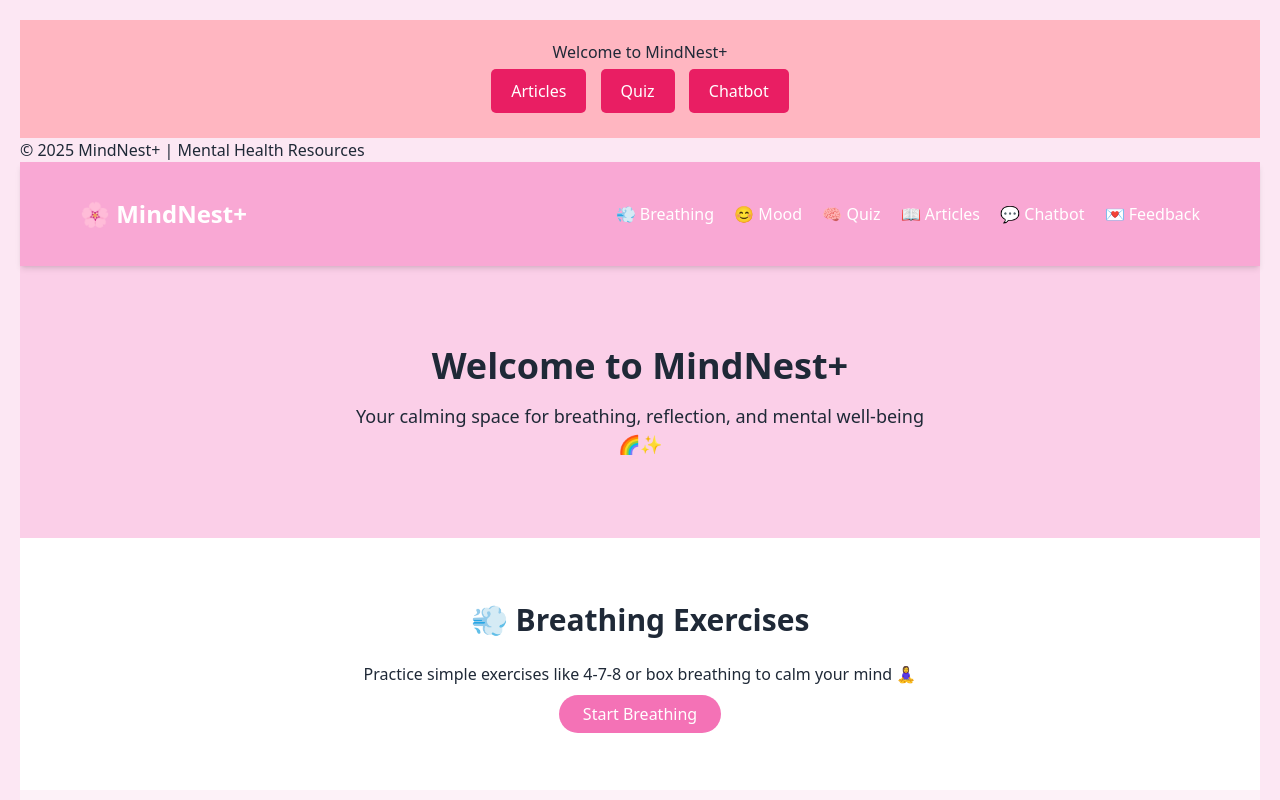
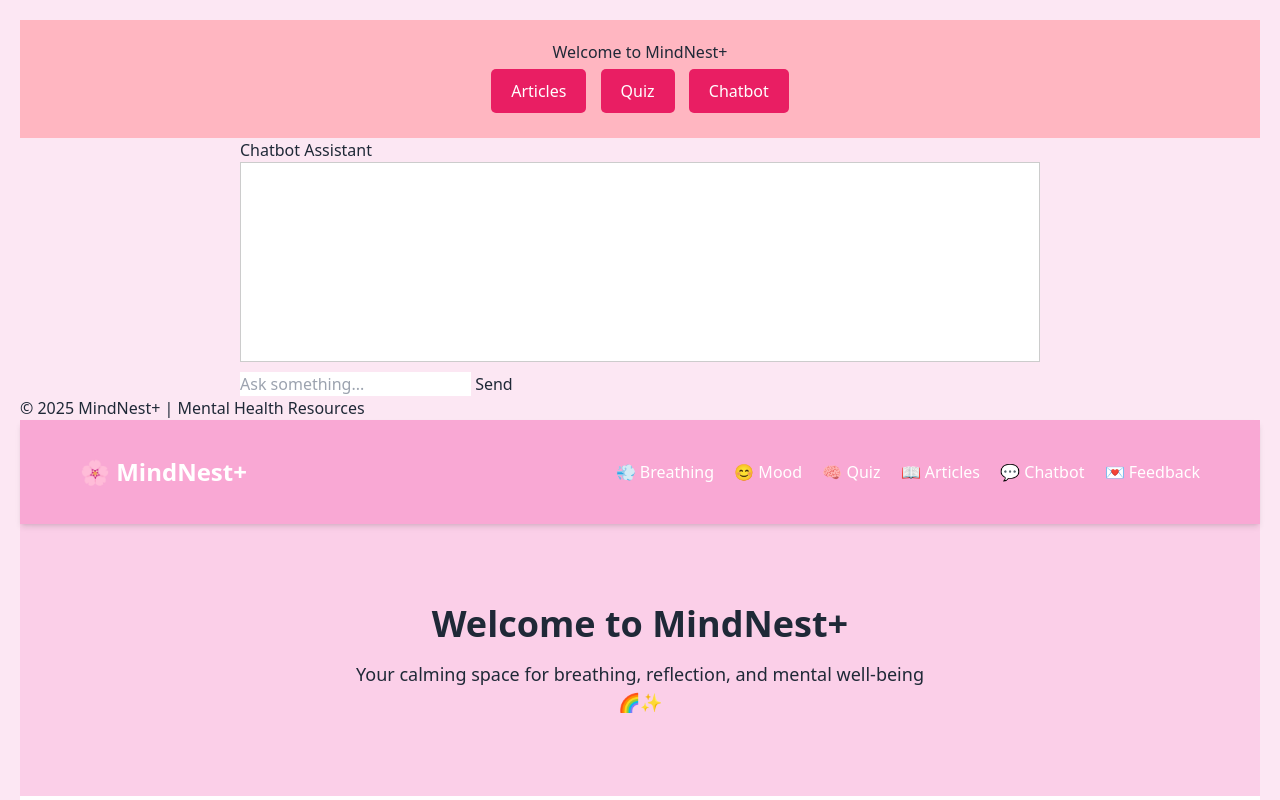
Before and after one commit to meowmeow123-bot/mindnest-plus, a website: page index.html in a window 1280 px wide. Both pictures are taken after a click on the button "Chatbot". Shown: the top 800 px of the page. Drawn offline with nearby package versions, Linux system fonts and the light colour scheme.

Commit message:
Update index.html

```diff
--- a/index.html
+++ b/index.html
@@ -38,6 +38,13 @@
       <button onclick="submitQuiz()">Submit</button>
       <div id="result"></div>
     </section>
+    <section id="chatbot" style="display:none;">
+      <h2>Chatbot Assistant</h2>
+      <div id="chat-box"></div>
+      <input type="text" id="user-input" placeholder="Ask something..." />
+      <button onclick="sendMessage()">Send</button>
+    </section>
+
   </main>
 
   <footer>
```
